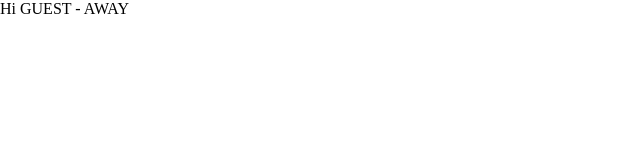
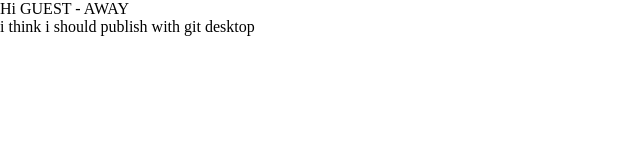
Before and after one commit to benjimwiti/first-ever, a website: page index.html in a window 1280 px wide. Shown: the whole page, without its empty margins (0-640 px from the left). Drawn offline with nearby package versions, Linux system fonts and the light colour scheme.

Commit message:
git- desktop publish
previously pushed with CLI interphase

```diff
--- a/index.html
+++ b/index.html
@@ -1,6 +1,7 @@
 <html>
     <head><link rel="stylesheet" href="https://cdnjs.cloudflare.com/ajax/libs/normalize/8.0.1/normalize.css"></head>
     <body>
-        Hi GUEST - AWAY
+        Hi GUEST - AWAY <br>
+        i think i should publish with git desktop
     </body>
 </html>
```
